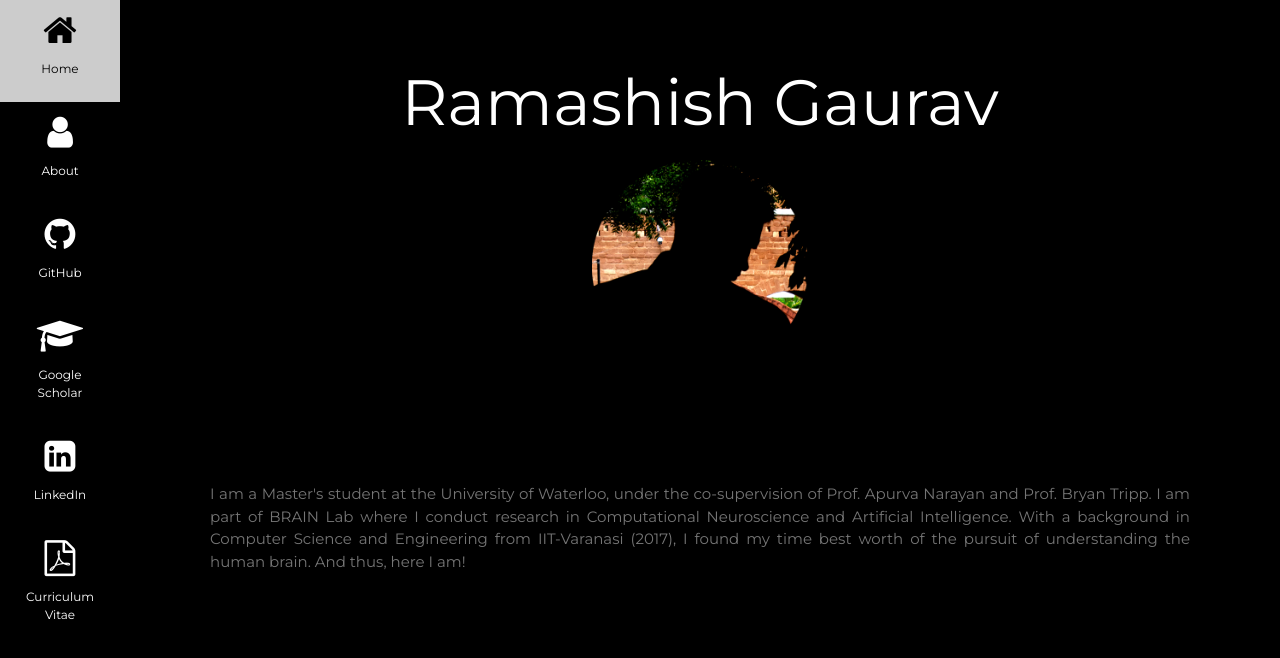
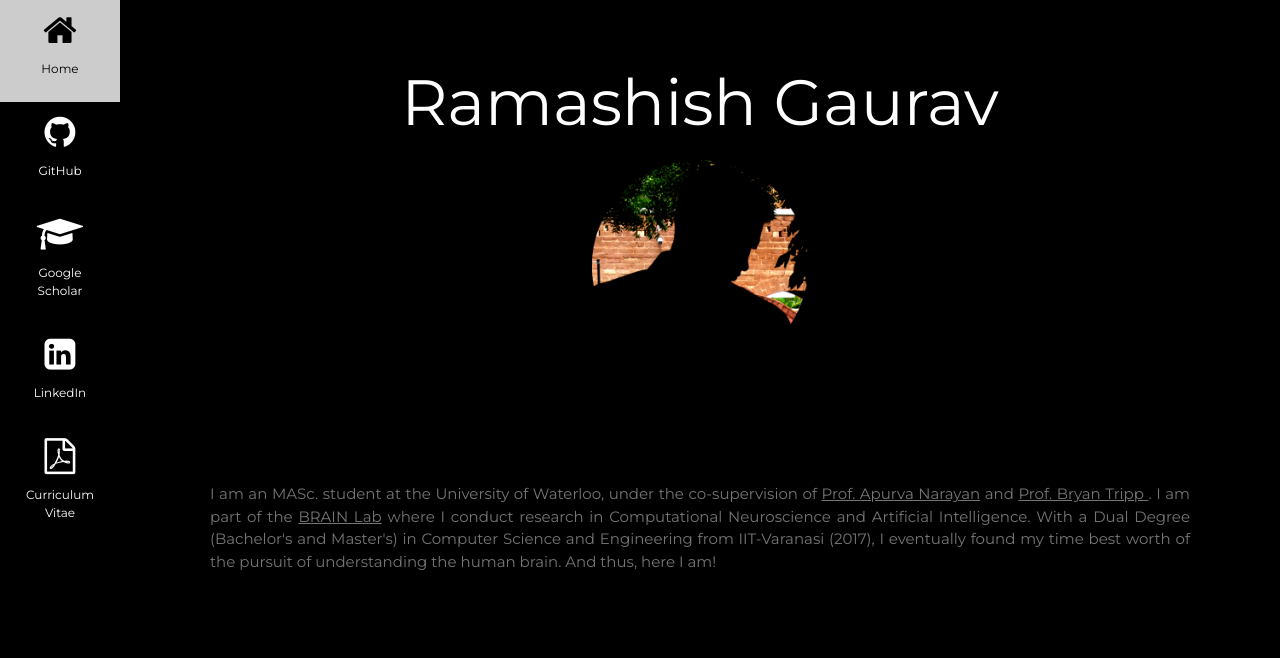
Before and after one commit to R-Gaurav/r-gaurav.github.io, a Jekyll site: the page whoami.html, which Jekyll copies as it is, in a window 1280 px wide. Shown: the top 658 px of the page. Built offline with Jekyll 4.4.1, drawn with Linux system fonts in a browser that asks for light colours.

Commit message:
Finalising

```diff
--- a/whoami.html
+++ b/whoami.html
@@ -26,10 +26,10 @@ body, h1,h2,h3,h4,h5,h6 {font-family: "Montserrat", sans-serif}
     <i class="fa fa-home w3-xxlarge"></i>
     <p>Home</p>
   </a>
-  <a href="#about" class="w3-bar-item w3-button w3-padding-large"><!--  w3-hover-black-->
-    <i class="fa fa-user w3-xxlarge"></i>
+  <!--<a href="#about" class="w3-bar-item w3-button w3-padding-large">--><!--  w3-hover-black-->
+    <!--<i class="fa fa-user w3-xxlarge"></i>
     <p>About</p>
-  </a>
+  </a>-->
   <a href="https://github.com/R-Gaurav" class="w3-bar-item w3-button w3-padding-large"><!--w3-hover-black"-->
     <i class="fa fa-github w3-xxlarge"></i>
     <p>GitHub</p>
@@ -48,7 +48,7 @@ body, h1,h2,h3,h4,h5,h6 {font-family: "Montserrat", sans-serif}
   </a>
 </nav>
 
-<!-- Navbar on small screens (Hidden on medium and large screens) -->
+<!-- Navbar on small screens (Hidden on medium and large screens)
 <div class="w3-top w3-hide-large w3-hide-medium" id="myNavbar">
   <div class="w3-bar w3-black w3-opacity w3-hover-opacity-off w3-center w3-small">
     <a href="#" class="w3-bar-item w3-button" style="width:25% !important">HOME</a>
@@ -56,7 +56,7 @@ body, h1,h2,h3,h4,h5,h6 {font-family: "Montserrat", sans-serif}
     <a href="#photos" class="w3-bar-item w3-button" style="width:25% !important">PHOTOS</a>
     <a href="#contact" class="w3-bar-item w3-button" style="width:25% !important">CONTACT</a>
   </div>
-</div>
+</div>-->
 
 <!-- Page Content -->
 <div class="w3-padding-large" id="main">
@@ -71,14 +71,16 @@ body, h1,h2,h3,h4,h5,h6 {font-family: "Montserrat", sans-serif}
   <div class="w3-content w3-justify w3-text-grey w3-padding-64" id="about">
     <!--<h2 class="w3-text-light-grey">My Name</h2>
     <hr style="width:200px" class="w3-opacity">-->
-    <p>I am a Master's student at the University of Waterloo, under the
-    co-supervision of Prof. Apurva Narayan and Prof. Bryan Tripp. I am part of
-    BRAIN Lab where I conduct research in Computational Neuroscience and
+    <p>I am an MASc. student at the University of Waterloo, under the
+    co-supervision of <a href="https://sites.google.com/view/apurvanarayan/home">
+    Prof. Apurva Narayan</a> and <a href="https://uwaterloo.ca/systems-design-engineering/profile/bptripp">Prof. Bryan Tripp </a>. I am part of the
+    <a href="https://uwaterloo.ca/bio-robotics-artificial-intelligence-neuroscience-lab/">BRAIN Lab</a>
+    where I conduct research in Computational Neuroscience and
     Artificial Intelligence.
 
-    With a background in Computer Science and Engineering from IIT-Varanasi
-    (2017), I found my time best worth of the pursuit of understanding the human
-    brain. And thus, here I am!
+    With a Dual Degree (Bachelor's and Master's) in Computer Science and Engineering
+    from IIT-Varanasi (2017), I eventually found my time best worth of the
+    pursuit of understanding the human brain. And thus, here I am!
     </p>
 
 <!-- END PAGE CONTENT -->
```
Also changed, not shown: assets/MySilhouette.png, 3 other files.
